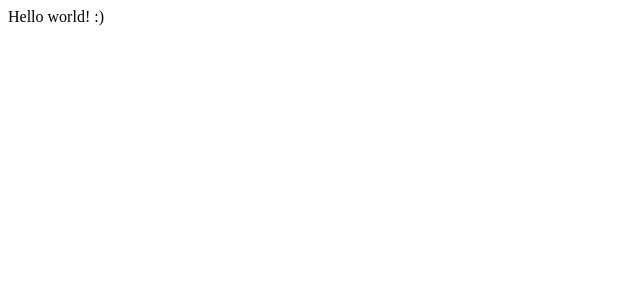
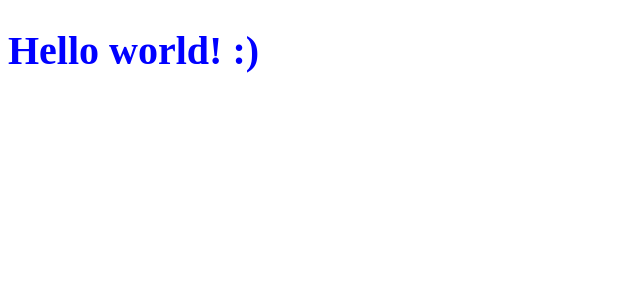
Before and after one commit to Juxn89/platzi-conf-merch-react, a React app: page / in a window 1280 px wide. Shown: the top 300 px of the page, without its empty margins (0-640 px from the left). Built offline with nearby package versions, Linux system fonts and the light colour scheme.

Commit message:
Added css loader, plugins and configuration webpack.

```diff
--- a/package.json
+++ b/package.json
@@ -28,8 +28,10 @@
     "react-dom": "^18.2.0"
   },
   "devDependencies": {
+    "css-loader": "^6.7.1",
     "html-loader": "^4.1.0",
     "html-webpack-plugin": "^5.5.0",
+    "mini-css-extract-plugin": "^2.6.1",
     "webpack": "^5.74.0",
     "webpack-cli": "^4.10.0",
     "webpack-dev-server": "^4.9.3"
--- a/src/components/App.jsx
+++ b/src/components/App.jsx
@@ -1,7 +1,8 @@
-import React from 'react'
+import React from 'react';
+import '../styles/components/App.css'
 
 export const App = () => {
   return (
-    <div>Hello world! :)</div>
+    <h1>Hello world! :)</h1>
   )
 }
--- /dev/null
+++ b/src/styles/components/App.css
@@ -0,0 +1,4 @@
+h1{
+    font-size: 40px;
+    color: blue;
+}
--- a/webpack.config.js
+++ b/webpack.config.js
@@ -1,5 +1,7 @@
 const path = require('path');
 const htmlWebpackPlugin = require('html-webpack-plugin');
+const miniCssExtractPlugin = require('mini-css-extract-plugin');
+const MiniCssExtractPlugin = require('mini-css-extract-plugin');
 
 module.exports = {
     mode: 'development',
@@ -27,6 +29,15 @@
                         loader: 'html-loader'
                     }
                 ]
+            },
+            {
+                test: /\.css$/,
+                use: [
+                    {
+                        loader: MiniCssExtractPlugin.loader
+                    },
+                    'css-loader'
+                ]
             }
         ]
     },
@@ -34,6 +45,9 @@
         new htmlWebpackPlugin({
             template: './public/index.html',
             filename: './index.html'
+        }),
+        new miniCssExtractPlugin({
+            filename: 'assets/[name].css'
         })
     ],
     devServer: {
```
Also changed, not shown: 2 other files (tests, documents, lock files or other folders).
